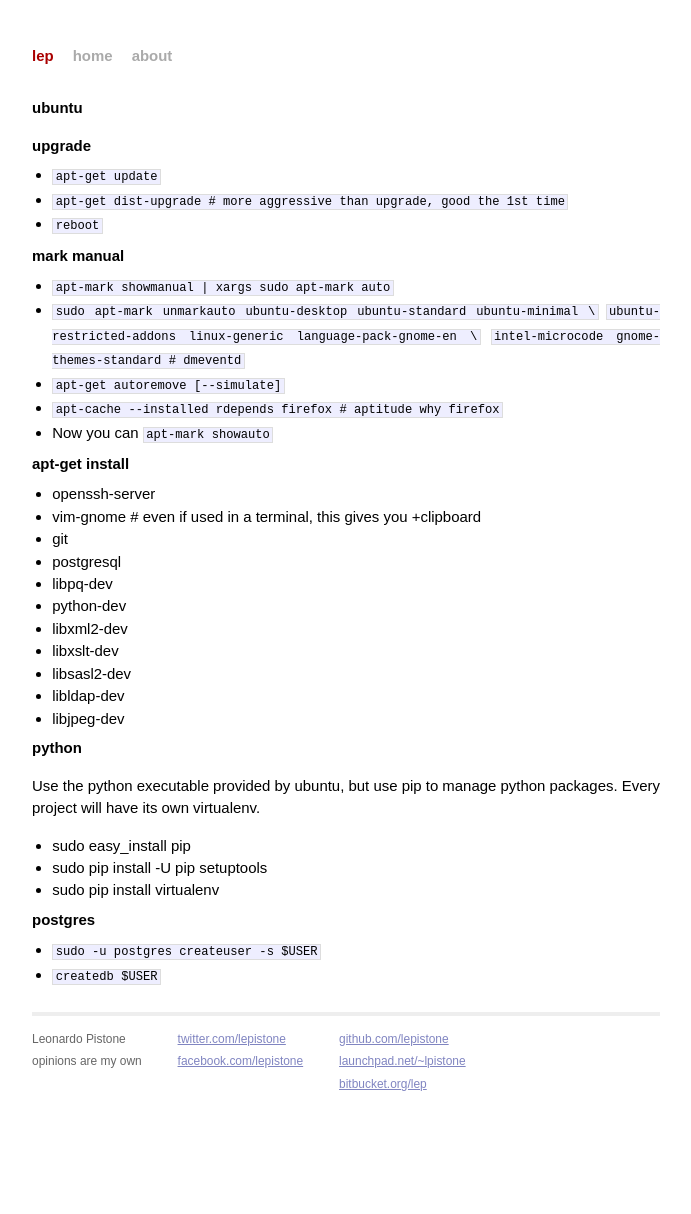
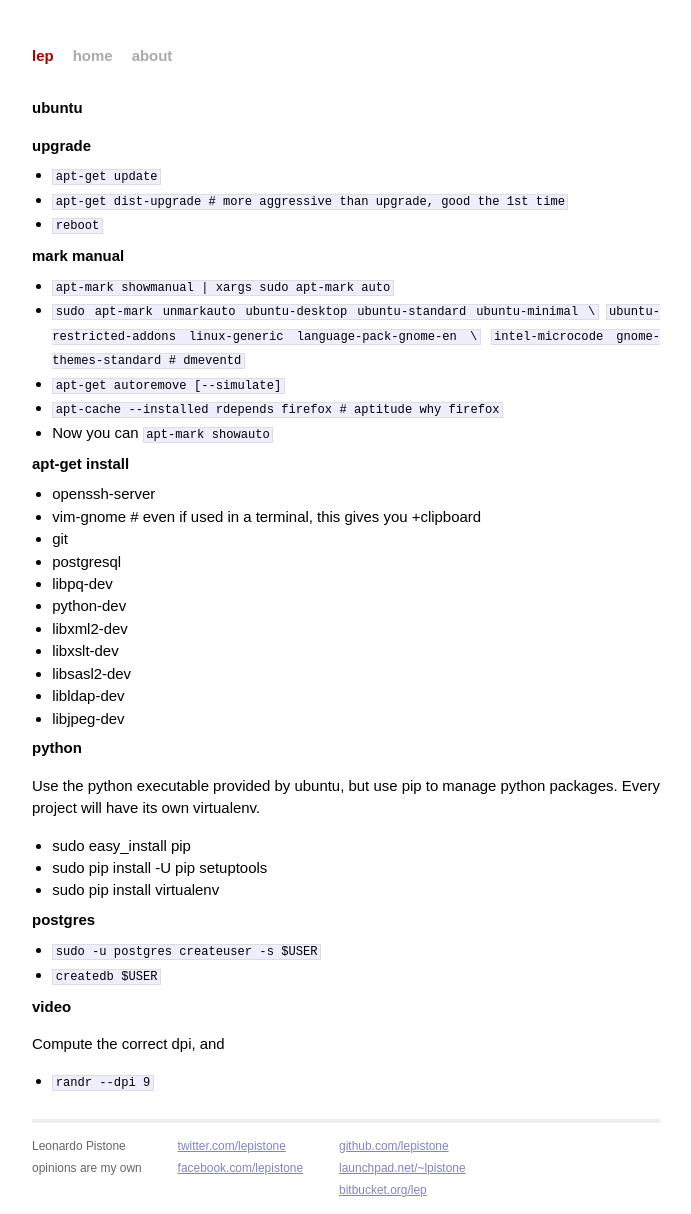
Before and after one commit to lepistone/lepistone.github.io, a Jekyll site: the page built from ubuntu.md, in a window 1280 px wide. Shown: the whole page, without its empty margins (294-985 px from the left). Built offline with Jekyll 4.4.1, drawn with Linux system fonts in a browser that asks for light colours; Markdown is read by kramdown in place of the engine named in the settings; before the commit the page ends 1107 px from its top, so only the background shows below that.

Commit message:
ubuntu: mention randr

```diff
--- a/ubuntu.md
+++ b/ubuntu.md
@@ -39,3 +39,7 @@ packages. Every project will have its own virtualenv.
 ## postgres
 - `sudo -u postgres createuser -s $USER`
 - `createdb $USER`
+
+## video
+Compute the correct dpi, and
+- `randr --dpi 9`
```
